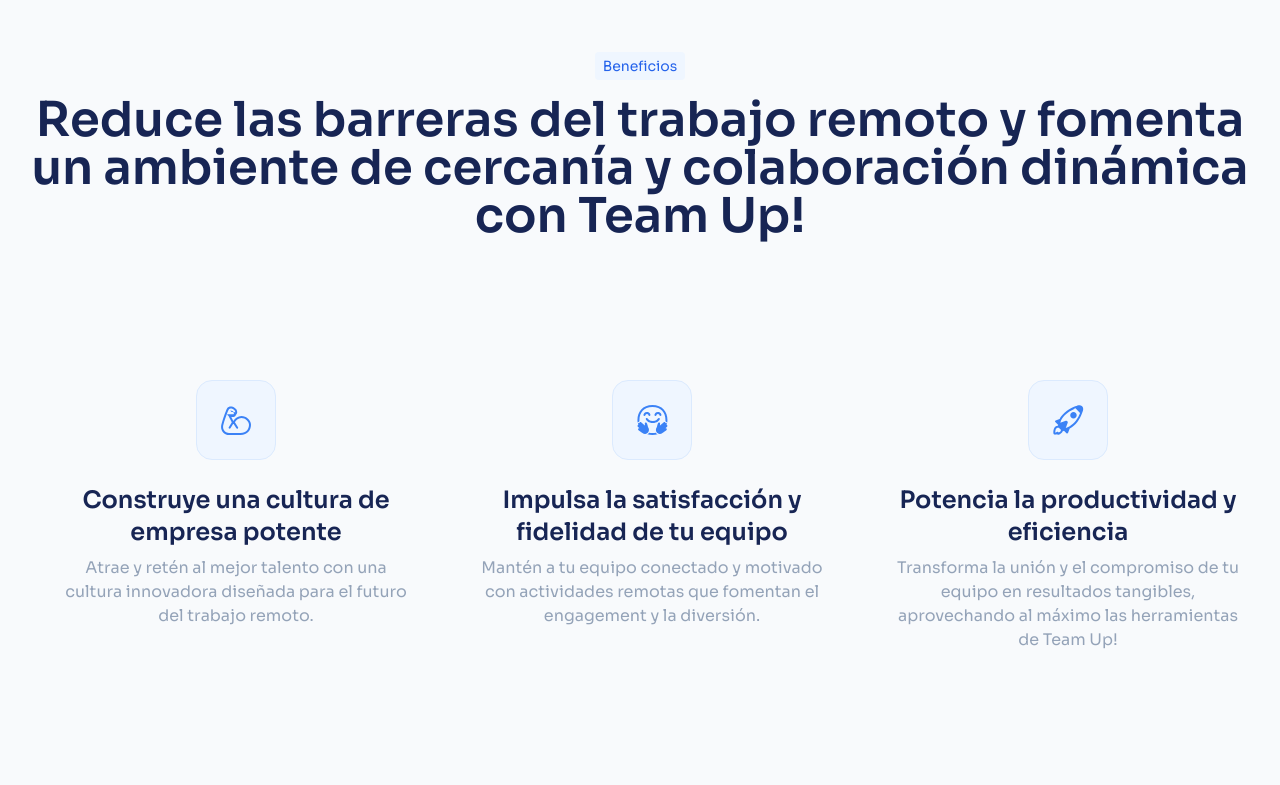
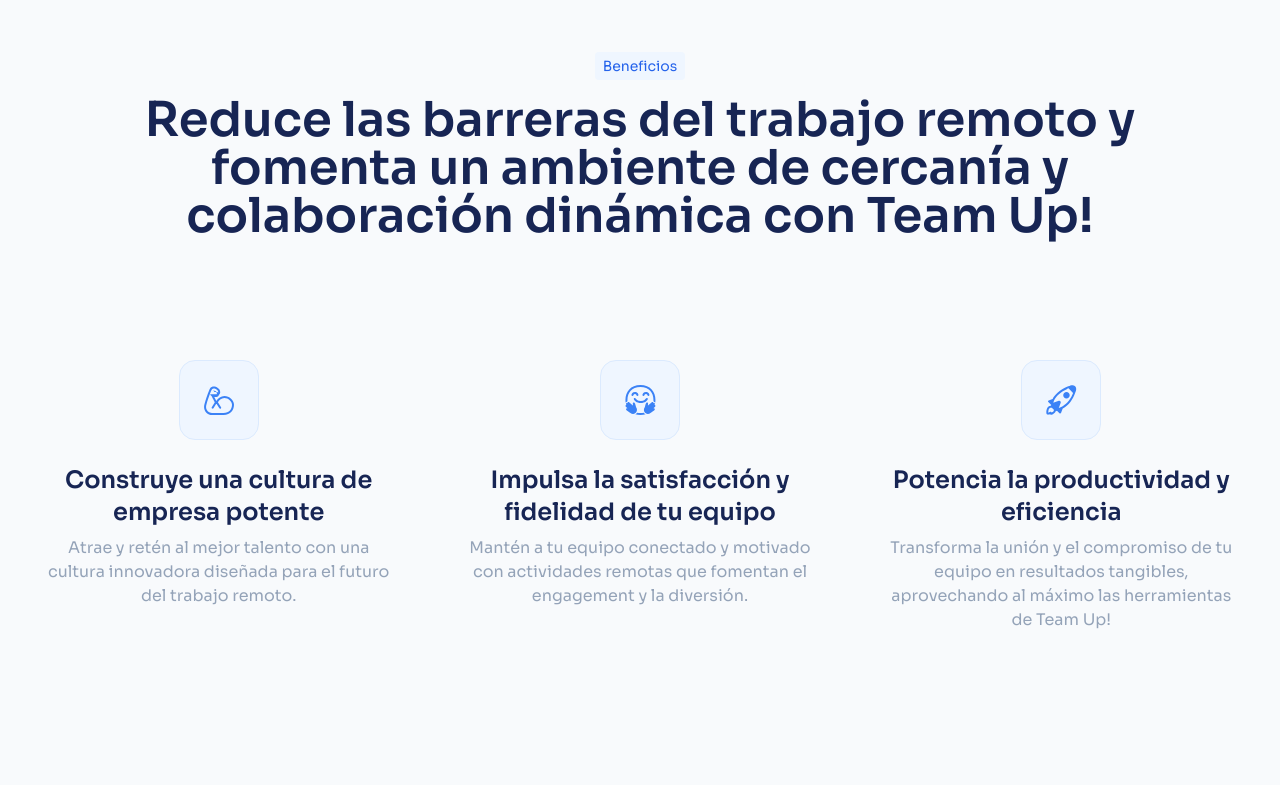
Before and after one commit to workteamup/teamup-landing, a Next.js app: page / in a window 1280 px wide. Shown: the part 1587-2372 px from the top of the page. Built offline with nearby package versions, Linux system fonts and the light colour scheme.

Commit message:
trying to fix section headers

```diff
--- a/app/components/benefit-card.js
+++ b/app/components/benefit-card.js
@@ -2,7 +2,7 @@
 
 const BenefitCard = ({ icon, title, text }) => {
   return (
-    <div className="flex flex-col flex-grow space-y-6 py-12 m-3 w-full items-center px-6 hover:shadow-2xl rounded-xl hover:border hover:border-slate-200">
+    <div className="flex flex-col flex-grow space-y-6 py-12 w-full items-center px-6 hover:shadow-2xl rounded-xl hover:border hover:border-slate-200">
       <div className="h-20 w-20 bg-blue-50 border border-blue-100 rounded-2xl text-blue-500 flex justify-center items-center">
         <div className="h-8 w-8">{icon}</div>
       </div>
--- a/app/components/benefits.js
+++ b/app/components/benefits.js
@@ -29,10 +29,10 @@
         tag="Beneficios"
         heading="Reduce las barreras del trabajo remoto y fomenta un ambiente de cercanía y colaboración dinámica con Team Up!"
         width="1200"
-        className="mb-14"
+        className="mb-14 xl:max-w-[1200px]"
       />
       <div className="xl:max-w-[1440px] w-full m-auto p-4">
-        <div className="flex flex-wrap justify-center -m- min-h-full">
+        <div className="flex flex-wrap justify-center -m-2 min-h-full">
           {benefitsArray.map((benefit, key) => {
             return (
               <div
--- a/app/components/section-header.js
+++ b/app/components/section-header.js
@@ -15,7 +15,7 @@
 }) => {
   return (
     <div
-      className={`m-auto flex flex-col justify-center items-center space-y-4 max-w-[${width}px] pt-[96px] px-4 ${className}`}
+      className={`m-auto flex flex-col justify-center items-center space-y-4 max-w-[${width}px] pt-[96px] w-full px-4 ${className} `}
     >
       {tag && (
         <div className="inline-flex items-center">
--- a/app/components/spaces.js
+++ b/app/components/spaces.js
@@ -21,14 +21,14 @@
       >
         {/* <Image src={img} alt="wtf is this" fill /> */}
       </div>
-      <div className="flex flex-col space-y-4 flex-grow p-6">
+      <div className="flex flex-col space-y-6 flex-grow p-6">
         <div className="inline-flex space-x-1">
           {tags &&
             tags.map((tag, key) => {
               return <Tag key={key}>{tag}</Tag>;
             })}
         </div>
-        <div className="flex flex-col space-y-1 flex-grow">
+        <div className="flex flex-col space-y-2 flex-grow">
           <h3 className="text-xl font-semibold group-hover:text-blue-00">
             {title}
           </h3>
```
